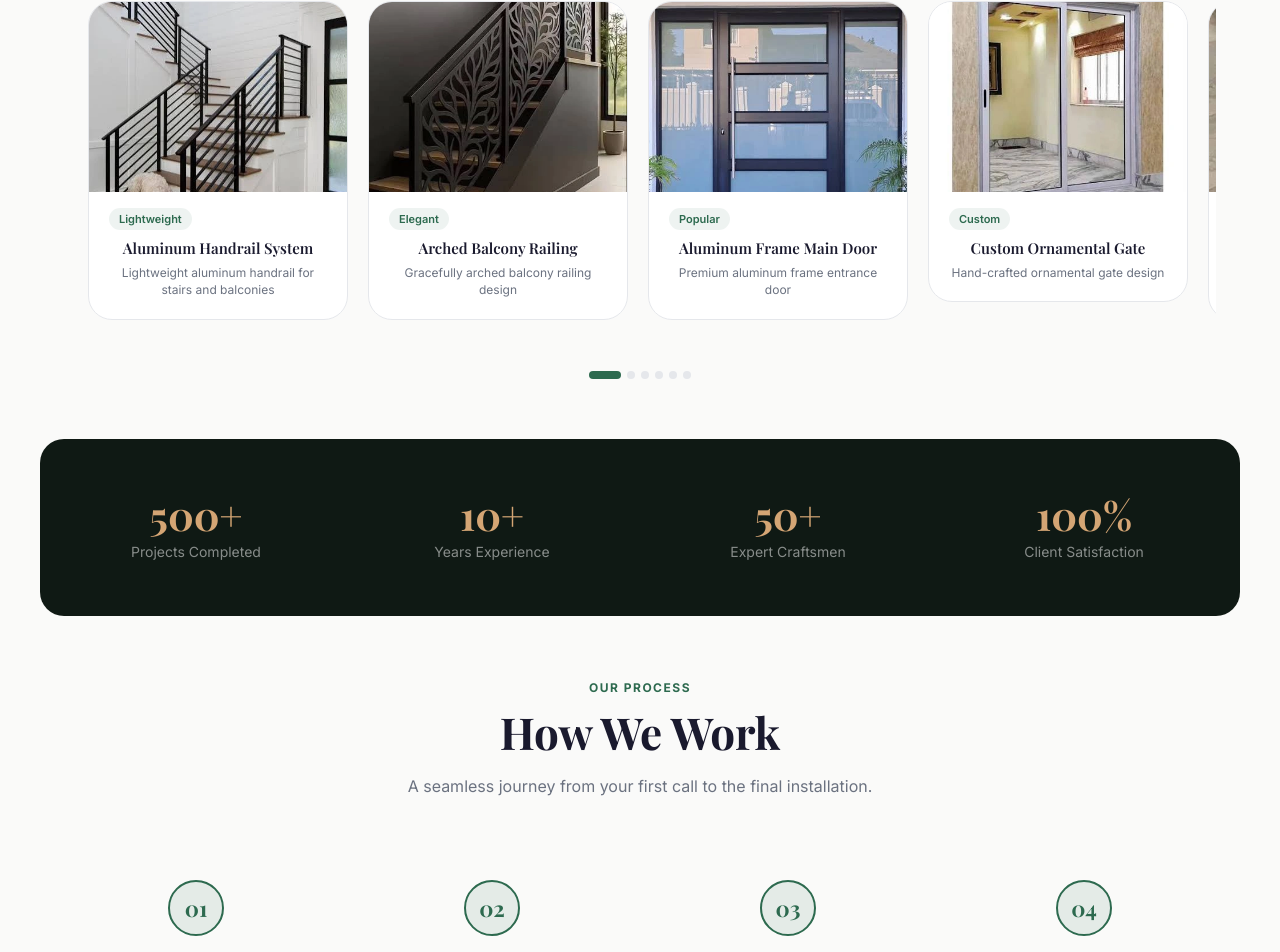
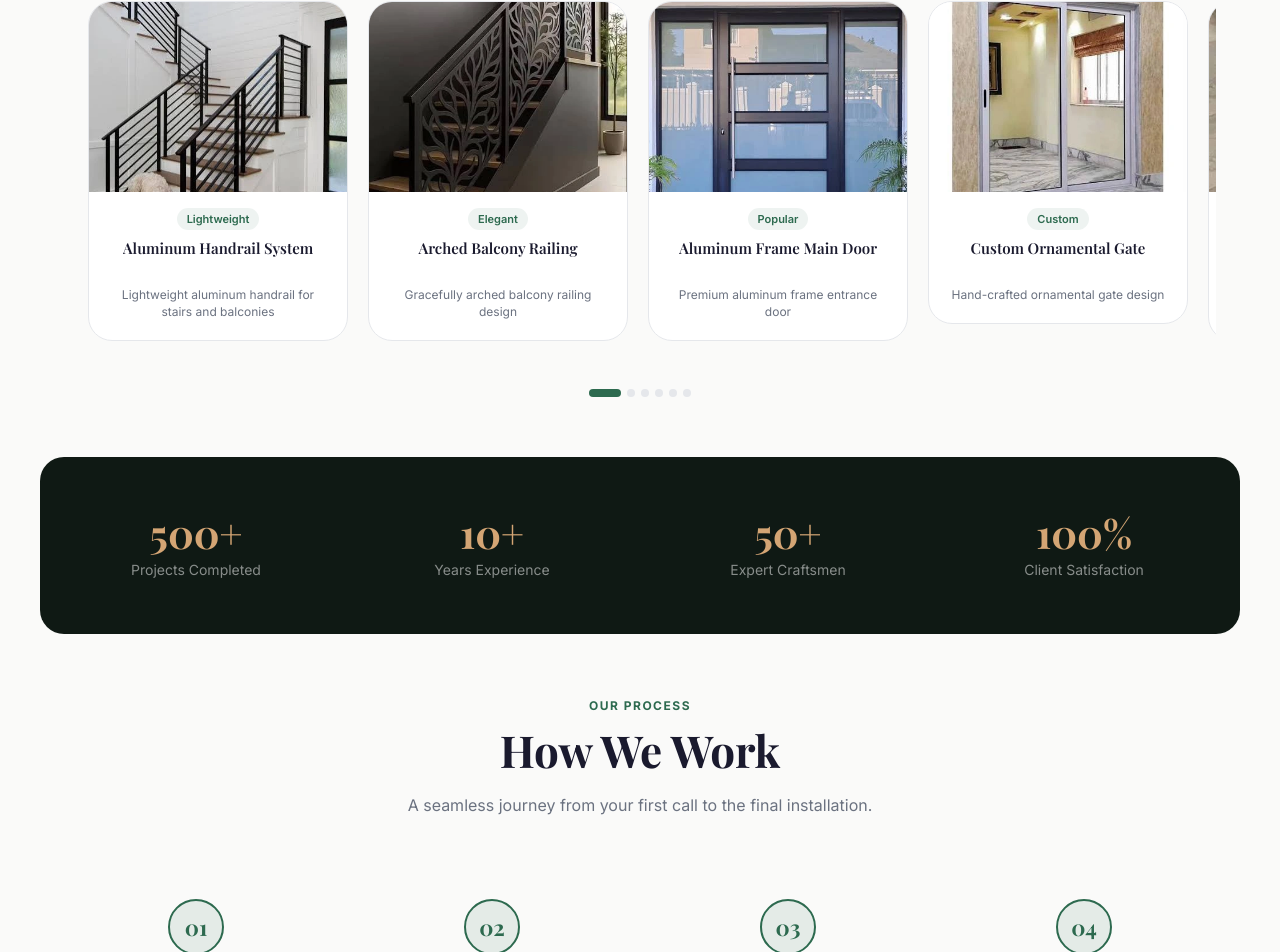
Before and after one commit to shahidburhan37-dotcom/pak-aluminium-steel, a React (Vite) app: page / in a window 1280 px wide. Shown: the part 2611-3563 px from the top of the page. Built offline with nearby package versions, Linux system fonts and the light colour scheme.

Commit message:
fix: most picked tags centered, name min-height 42px for even cards

```diff
--- a/src/index.css
+++ b/src/index.css
@@ -729,9 +729,11 @@ button { cursor: pointer; font-family: var(--font-body); }
   padding: 16px 20px 20px;
   display: flex; flex-direction: column; flex: 1;
   overflow: hidden;
+  align-items: center;
+  text-align: center;
 }
 .most-pick-tag {
-  display: inline-block;
+  display: block;
   padding: 4px 10px;
   border-radius: 999px;
   font-size: 11px;
@@ -741,6 +743,9 @@ button { cursor: pointer; font-family: var(--font-body); }
   margin-bottom: 8px;
   width: fit-content;
   flex-shrink: 0;
+  text-align: center;
+  margin-left: auto;
+  margin-right: auto;
 }
 .most-pick-name {
   font-family: var(--font-heading);
@@ -749,6 +754,7 @@ button { cursor: pointer; font-family: var(--font-body); }
   color: var(--color-text);
   margin-bottom: 0;
   line-height: 1.35;
+  min-height: 42px;
   display: -webkit-box;
   -webkit-line-clamp: 2;
   -webkit-box-orient: vertical;
```
